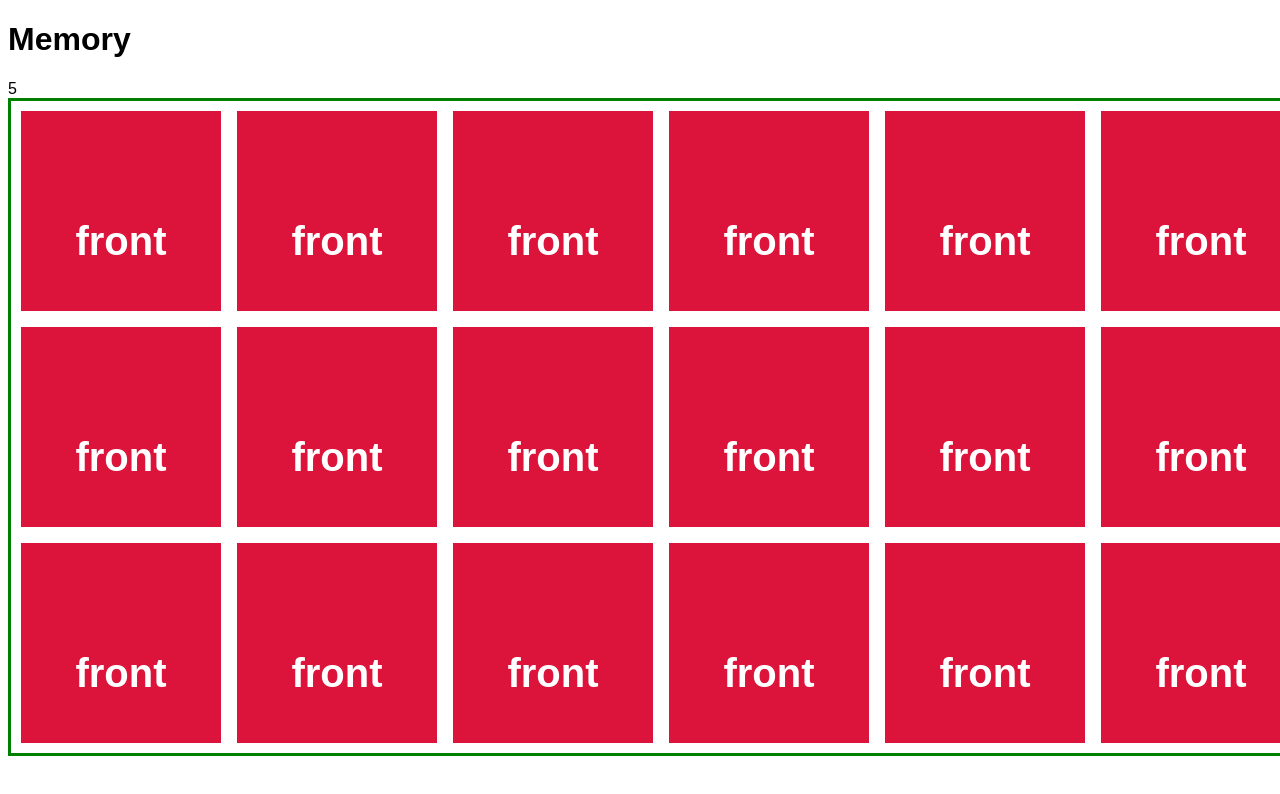
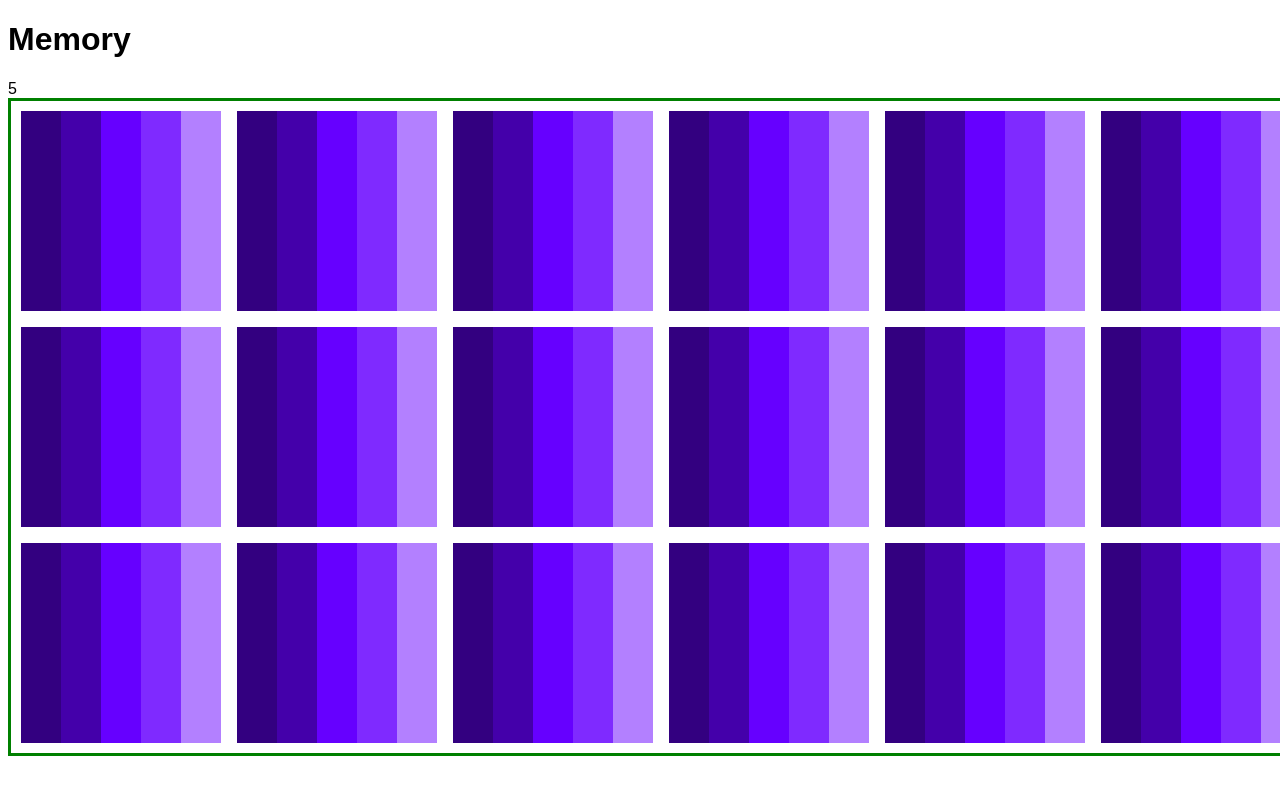
Before and after one commit to Bananenplantage/Bananenplantage.github.io, a plain HTML site: page index.html in a window 1280 px wide. Shown: the top 794 px of the page. Drawn offline with Linux system fonts and the light colour scheme.

Commit message:
Removed unnecessary text. Added picture for the card back.,

```diff
--- a/index.html
+++ b/index.html
@@ -13,110 +13,110 @@
     <div class="grid-wrapper">
         <div class="scene scene--card">
             <div class="card">
-                <div class="card__face card__face--front">front</div>
-                <div class="card__face card__face--back">back</div>
+                <div class="card__face card__face--front"></div>
+                <div class="card__face card__face--back"></div>
             </div>
         </div>
         <div class="scene scene--card">
             <div class="card">
-                <div class="card__face card__face--front">front</div>
-                <div class="card__face card__face--back">back</div>
+                <div class="card__face card__face--front"></div>
+                <div class="card__face card__face--back"></div>
             </div>
         </div>
         <div class="scene scene--card">
             <div class="card">
-                <div class="card__face card__face--front">front</div>
-                <div class="card__face card__face--back">back</div>
+                <div class="card__face card__face--front"></div>
+                <div class="card__face card__face--back"></div>
             </div>
         </div>
         <div class="scene scene--card">
             <div class="card">
-                <div class="card__face card__face--front">front</div>
-                <div class="card__face card__face--back">back</div>
+                <div class="card__face card__face--front"></div>
+                <div class="card__face card__face--back"></div>
             </div>
         </div>
         <div class="scene scene--card">
             <div class="card">
-                <div class="card__face card__face--front">front</div>
-                <div class="card__face card__face--back">back</div>
+                <div class="card__face card__face--front"></div>
+                <div class="card__face card__face--back"></div>
             </div>
         </div>
         <div class="scene scene--card">
             <div class="card">
-                <div class="card__face card__face--front">front</div>
-                <div class="card__face card__face--back">back</div>
+                <div class="card__face card__face--front"></div>
+                <div class="card__face card__face--back"></div>
             </div>
         </div>
         <div class="scene scene--card">
             <div class="card">
-                <div class="card__face card__face--front">front</div>
-                <div class="card__face card__face--back">back</div>
+                <div class="card__face card__face--front"></div>
+                <div class="card__face card__face--back"></div>
             </div>
         </div>
         <div class="scene scene--card">
             <div class="card">
-                <div class="card__face card__face--front">front</div>
-                <div class="card__face card__face--back">back</div>
+                <div class="card__face card__face--front"></div>
+                <div class="card__face card__face--back"></div>
             </div>
         </div>
         <div class="scene scene--card">
             <div class="card">
-                <div class="card__face card__face--front">front</div>
-                <div class="card__face card__face--back">back</div>
+                <div class="card__face card__face--front"></div>
+                <div class="card__face card__face--back"></div>
             </div>
         </div>
         <div class="scene scene--card">
             <div class="card">
-                <div class="card__face card__face--front">front</div>
-                <div class="card__face card__face--back">back</div>
+                <div class="card__face card__face--front"></div>
+                <div class="card__face card__face--back"></div>
             </div>
         </div>
         <div class="scene scene--card">
             <div class="card">
-                <div class="card__face card__face--front">front</div>
-                <div class="card__face card__face--back">back</div>
+                <div class="card__face card__face--front"></div>
+                <div class="card__face card__face--back"></div>
             </div>
         </div>
         <div class="scene scene--card">
             <div class="card">
-                <div class="card__face card__face--front">front</div>
-                <div class="card__face card__face--back">back</div>
+                <div class="card__face card__face--front"></div>
+                <div class="card__face card__face--back"></div>
             </div>
         </div>
         <div class="scene scene--card">
             <div class="card">
-                <div class="card__face card__face--front">front</div>
-                <div class="card__face card__face--back">back</div>
+                <div class="card__face card__face--front"></div>
+                <div class="card__face card__face--back"></div>
             </div>
         </div>
         <div class="scene scene--card">
             <div class="card">
-                <div class="card__face card__face--front">front</div>
-                <div class="card__face card__face--back">back</div>
+                <div class="card__face card__face--front"></div>
+                <div class="card__face card__face--back"></div>
             </div>
         </div>
         <div class="scene scene--card">
             <div class="card">
-                <div class="card__face card__face--front">front</div>
-                <div class="card__face card__face--back">back</div>
+                <div class="card__face card__face--front"></div>
+                <div class="card__face card__face--back"></div>
             </div>
         </div>
         <div class="scene scene--card">
             <div class="card">
-                <div class="card__face card__face--front">front</div>
-                <div class="card__face card__face--back">back</div>
+                <div class="card__face card__face--front"></div>
+                <div class="card__face card__face--back"></div>
             </div>
         </div>
         <div class="scene scene--card">
             <div class="card">
-                <div class="card__face card__face--front">front</div>
-                <div class="card__face card__face--back">back</div>
+                <div class="card__face card__face--front"></div>
+                <div class="card__face card__face--back"></div>
             </div>
         </div>
         <div class="scene scene--card">
             <div class="card">
-                <div class="card__face card__face--front">front</div>
-                <div class="card__face card__face--back">back</div>
+                <div class="card__face card__face--front"></div>
+                <div class="card__face card__face--back"></div>
             </div>
         </div>
       </div>
--- a/main.css
+++ b/main.css
@@ -56,10 +56,12 @@ body { font-family: sans-serif; }
 }
 
 .card__face--front {
-  background: crimson;
+  background-image: url("images/back.png");
+
 }
 
 .card__face--back {
-  background: slateblue;
+  background: crimson;
+  /* background: slateblue; */
   transform: rotateY(180deg);
 }
```
